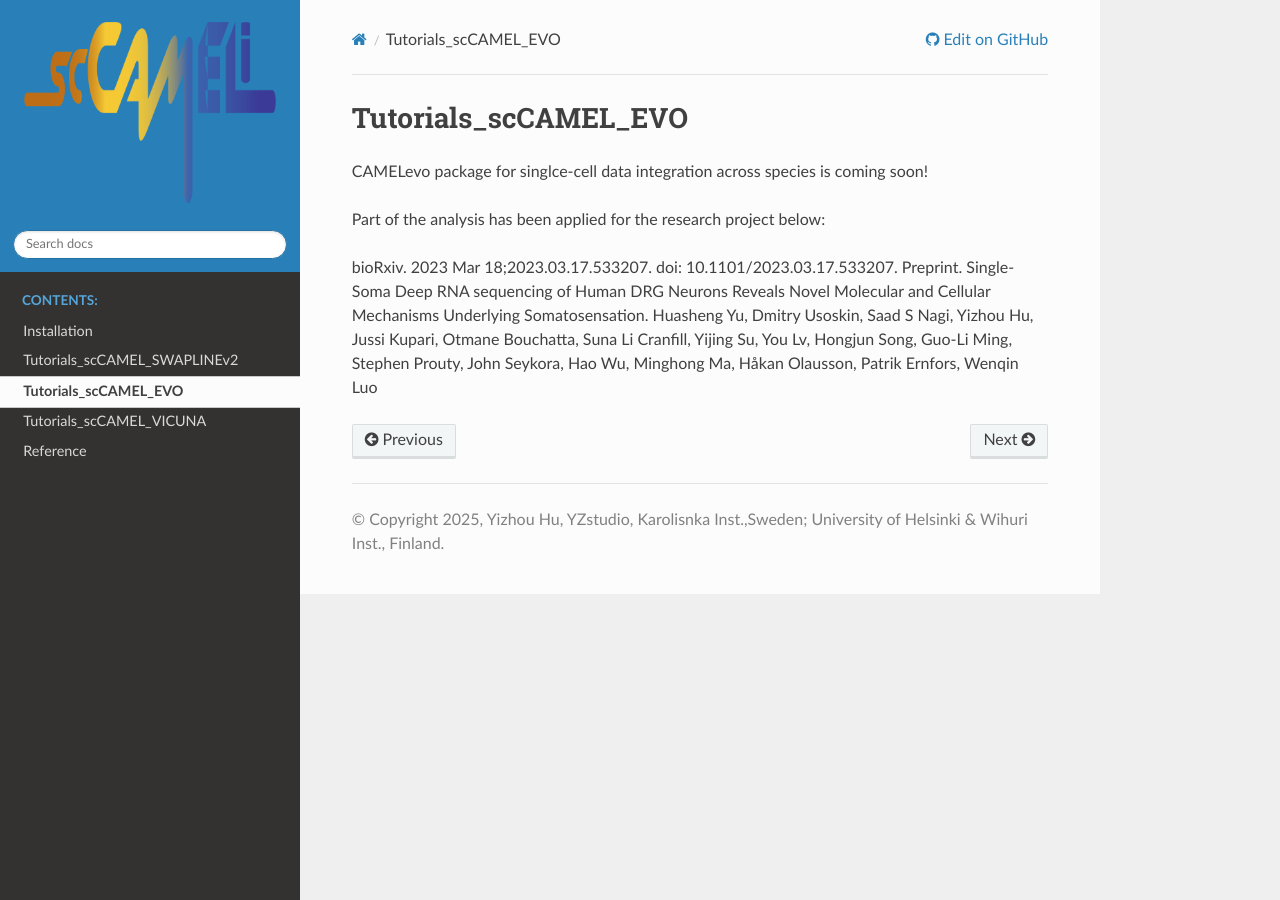
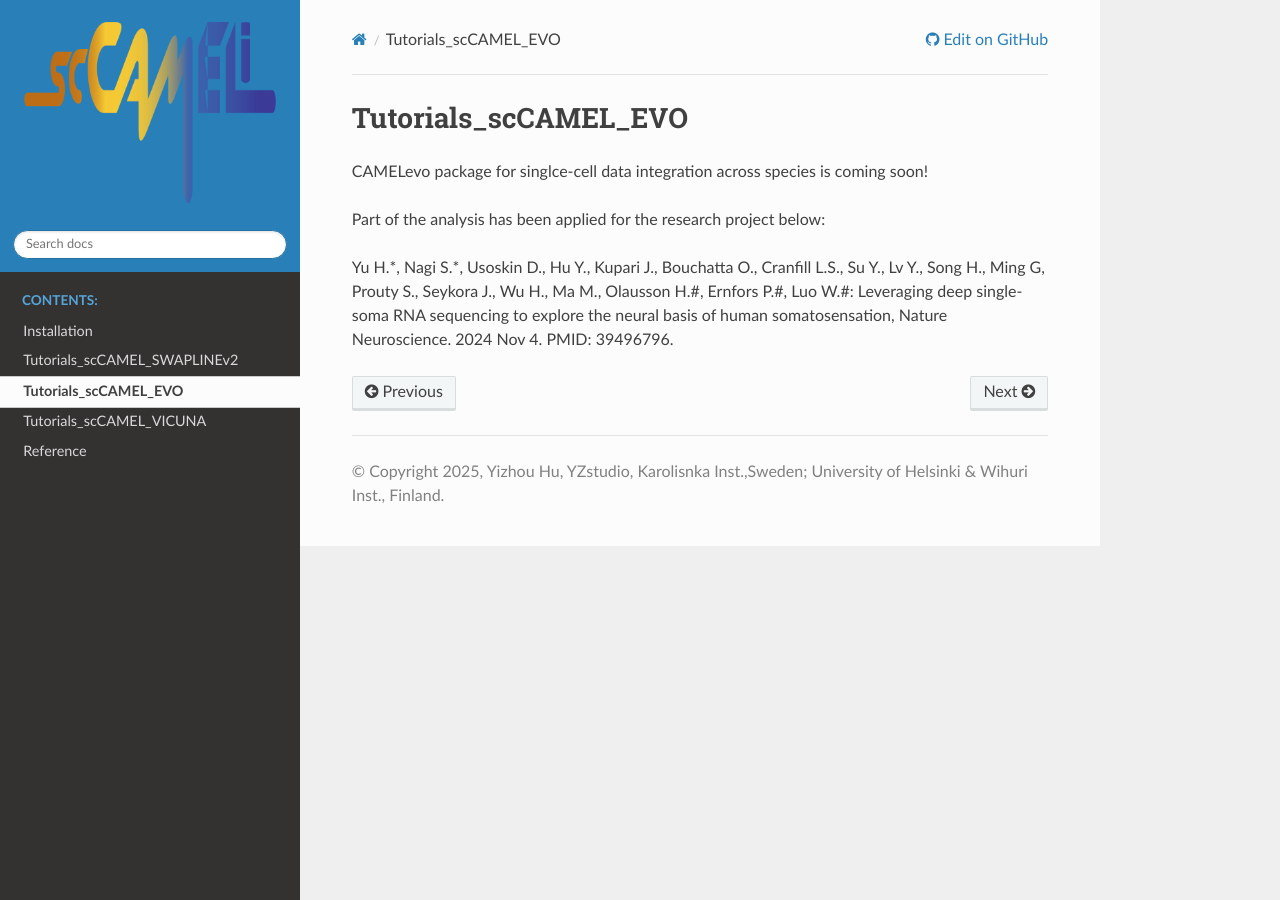
Before and after one commit to StudioYZ/scCAMEL, a Sphinx documentation site: the page built from source/Tutorials_scCAMEL_EVO/index.rst, in a window 1280 px wide. Built offline with Sphinx 7.4.7 and the Read the Docs theme 3.1.0, drawn with Linux system fonts in a browser that asks for light colours; pages that are not in the unit, such as notebooks, are missing from menus.

Commit message:
Update index.rst

```diff
--- a/source/Tutorials_scCAMEL_EVO/index.rst
+++ b/source/Tutorials_scCAMEL_EVO/index.rst
@@ -4,4 +4,4 @@ CAMELevo package for singlce-cell data integration across species is coming soon
 
 Part of the analysis has been applied for the research project below:
 
-bioRxiv. 2023 Mar 18;2023.03.17.533207. doi: 10.1101/2023.03.17.533207. Preprint. Single-Soma Deep RNA sequencing of Human DRG Neurons Reveals Novel Molecular and Cellular Mechanisms Underlying Somatosensation. Huasheng Yu, Dmitry Usoskin, Saad S Nagi, Yizhou Hu, Jussi Kupari, Otmane Bouchatta, Suna Li Cranfill, Yijing Su, You Lv, Hongjun Song, Guo-Li Ming, Stephen Prouty, John Seykora, Hao Wu, Minghong Ma, Håkan Olausson, Patrik Ernfors, Wenqin Luo
+Yu H.*, Nagi S.*, Usoskin D., Hu Y., Kupari J., Bouchatta O., Cranfill L.S., Su Y., Lv Y., Song H., Ming G, Prouty S., Seykora J., Wu H., Ma M., Olausson H.#, Ernfors P.#, Luo W.#: Leveraging deep single-soma RNA sequencing to explore the neural basis of human somatosensation, Nature Neuroscience. 2024 Nov 4. PMID: 39496796.
```
